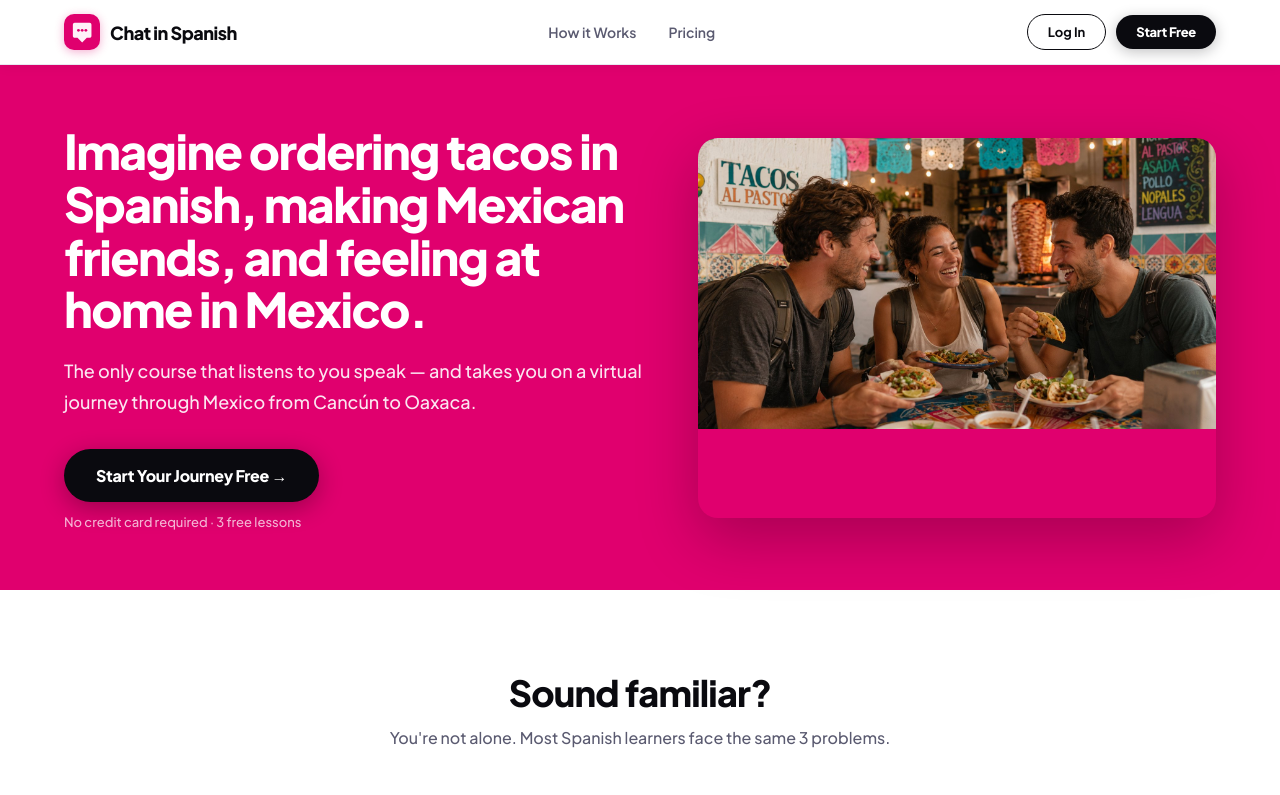
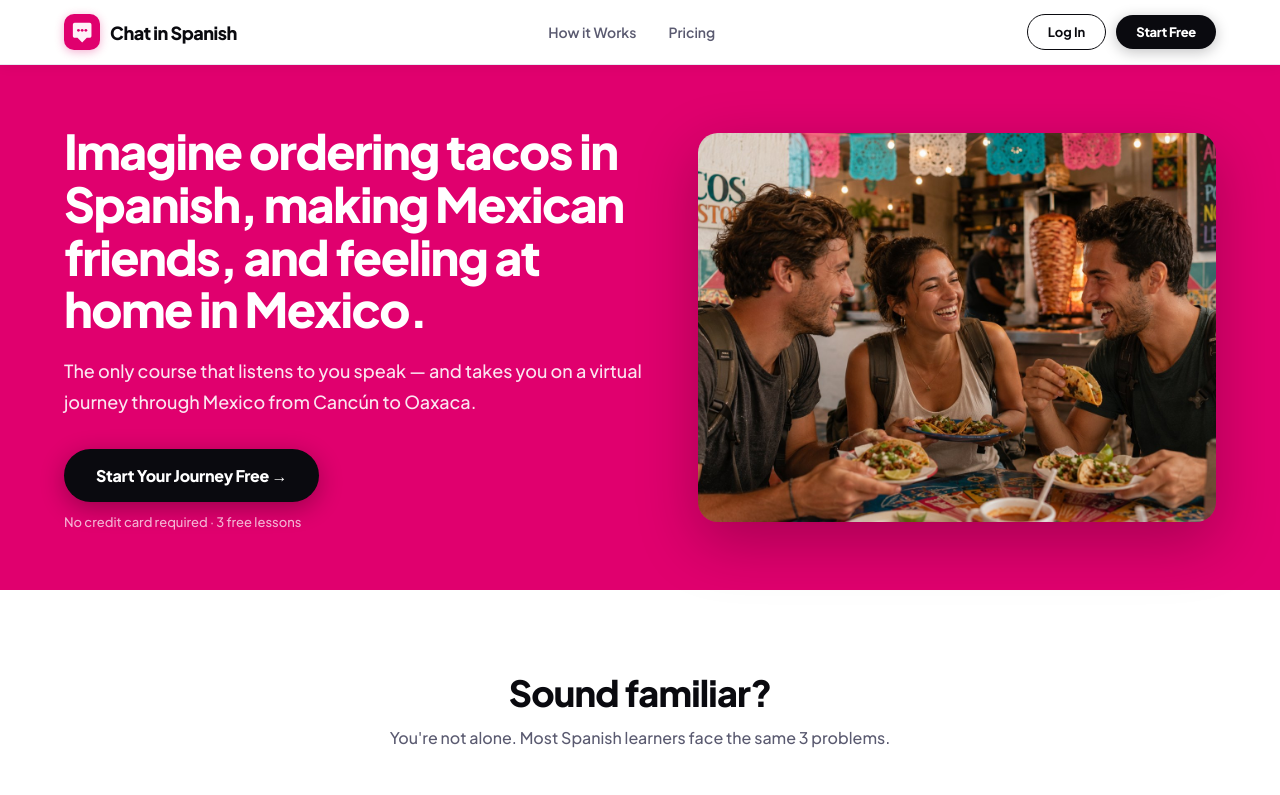
Before and after one commit to carlosalsadancer/chatinspanish, a React (Vite) app: page / in a window 1280 px wide. Shown: the top 795 px of the page. Built offline with nearby package versions, Linux system fonts and the light colour scheme.

Commit message:
Update App.jsx

```diff
--- a/src/App.jsx
+++ b/src/App.jsx
@@ -122,11 +122,11 @@ function Hero({ onStartFree }) {
         </div>
 
         {/* Image */}
-        <div style={{ width: "45%", flexShrink: 0, borderRadius: 20, overflow: "hidden", boxShadow: "0 20px 60px rgba(0,0,0,0.25)" }} className="hero-image">
+        <div style={{ width: "45%", flexShrink: 0, borderRadius: 20, overflow: "hidden", aspectRatio: "4/3", boxShadow: "0 20px 60px rgba(0,0,0,0.25)" }} className="hero-image">
           <img
             src="/img_tacos.png"
             alt="Backpackers enjoying tacos at authentic Mexican taqueria"
-            style={{ width: "100%", height: "100%", objectFit: "cover", objectPosition: "bottom", display: "block" }}
+            style={{ width: "100%", height: "100%", objectFit: "cover", objectPosition: "center", display: "block" }}
           />
         </div>
       </div>
```
